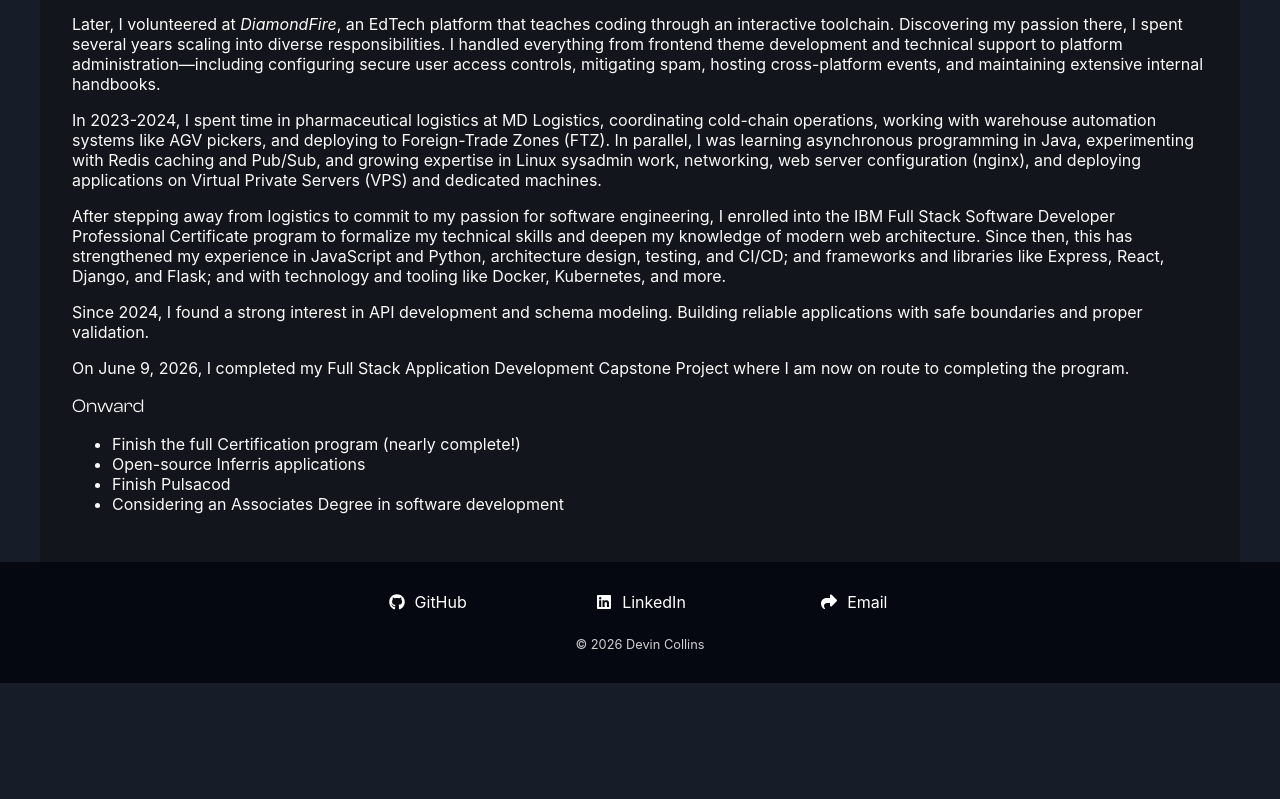
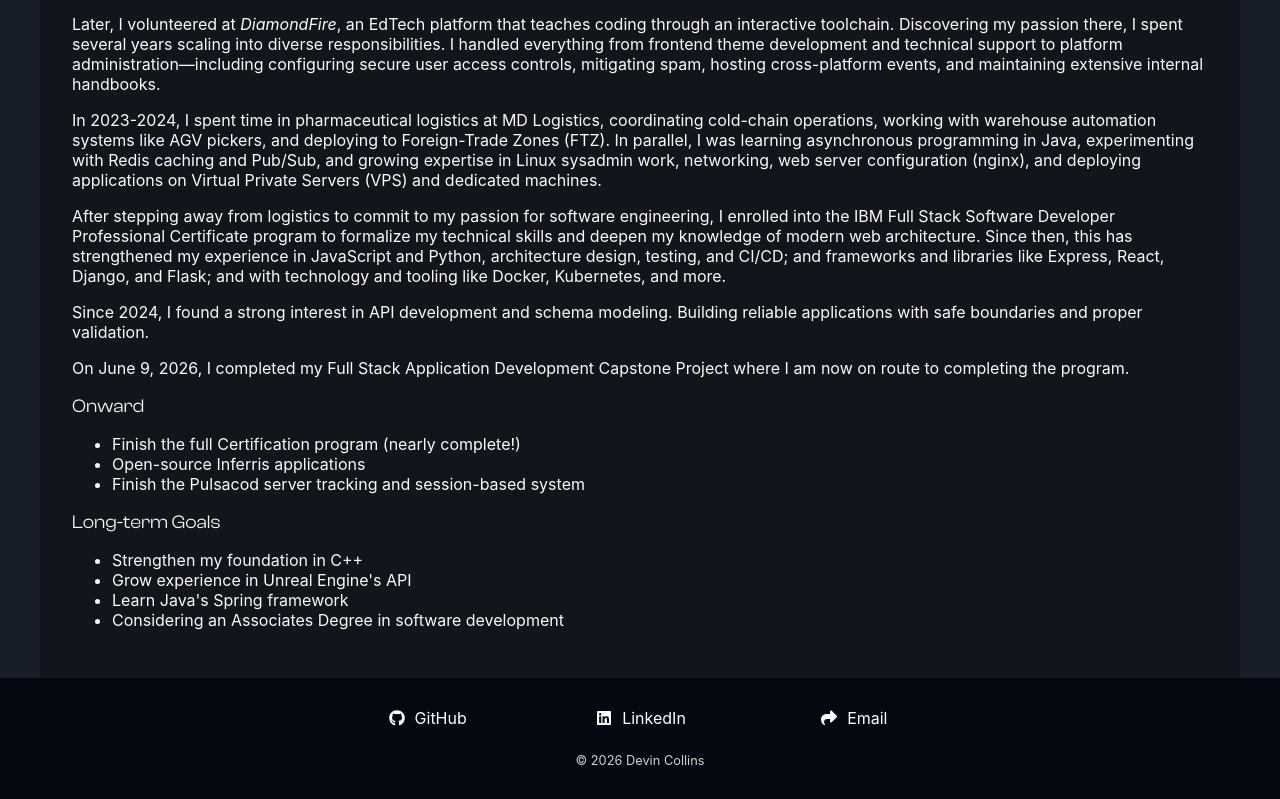
Before and after one commit to Refrizor/portfolio, a React app in the folder frontend/: page / in a window 1280 px wide. Shown: the part 1500-2299 px from the top of the page. Before the commit the page ends 2183 px from the top, so only its background shows below. Built offline with nearby package versions, Linux system fonts and the light colour scheme; the HTML template or start-up script is replaced by a standard one.

Commit message:
update about section with goals

```diff
--- a/frontend/src/features/home/AboutPreviewSection.tsx
+++ b/frontend/src/features/home/AboutPreviewSection.tsx
@@ -41,7 +41,15 @@
                     <ul>
                         <li>Finish the full Certification program (nearly complete!)</li>
                         <li>Open-source Inferris applications</li>
-                        <li>Finish Pulsacod</li>
+                        <li>Finish the Pulsacod server tracking and session-based system</li>
+                    </ul>
+                </p>
+                <h3>Long-term Goals</h3>
+                <p className={"home-hero__text"}>
+                    <ul>
+                        <li>Strengthen my foundation in C++</li>
+                        <li>Grow experience in Unreal Engine's API</li>
+                        <li>Learn Java's Spring framework</li>
                         <li>Considering an Associates Degree in software development</li>
                     </ul>
                 </p>
```
